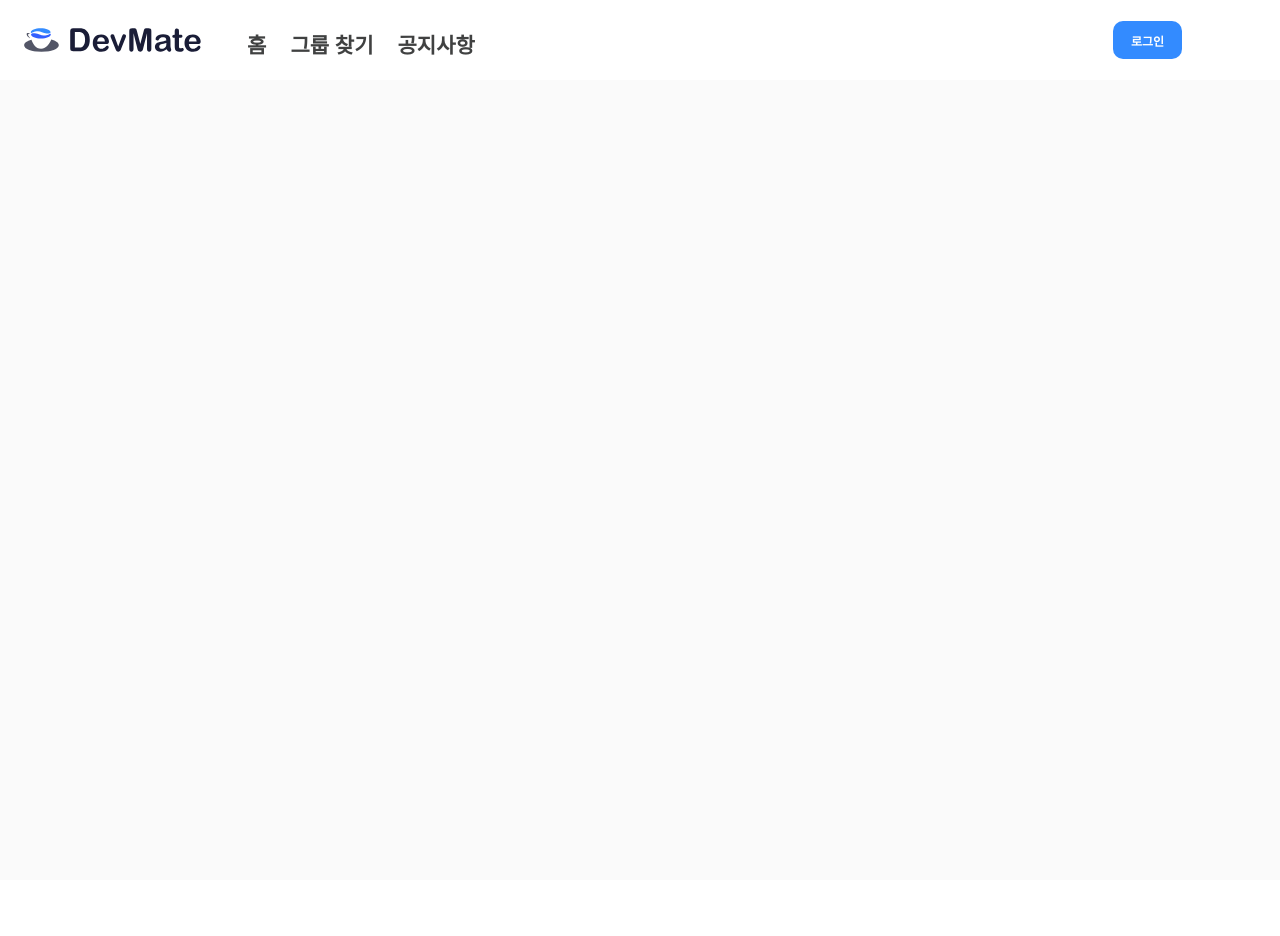
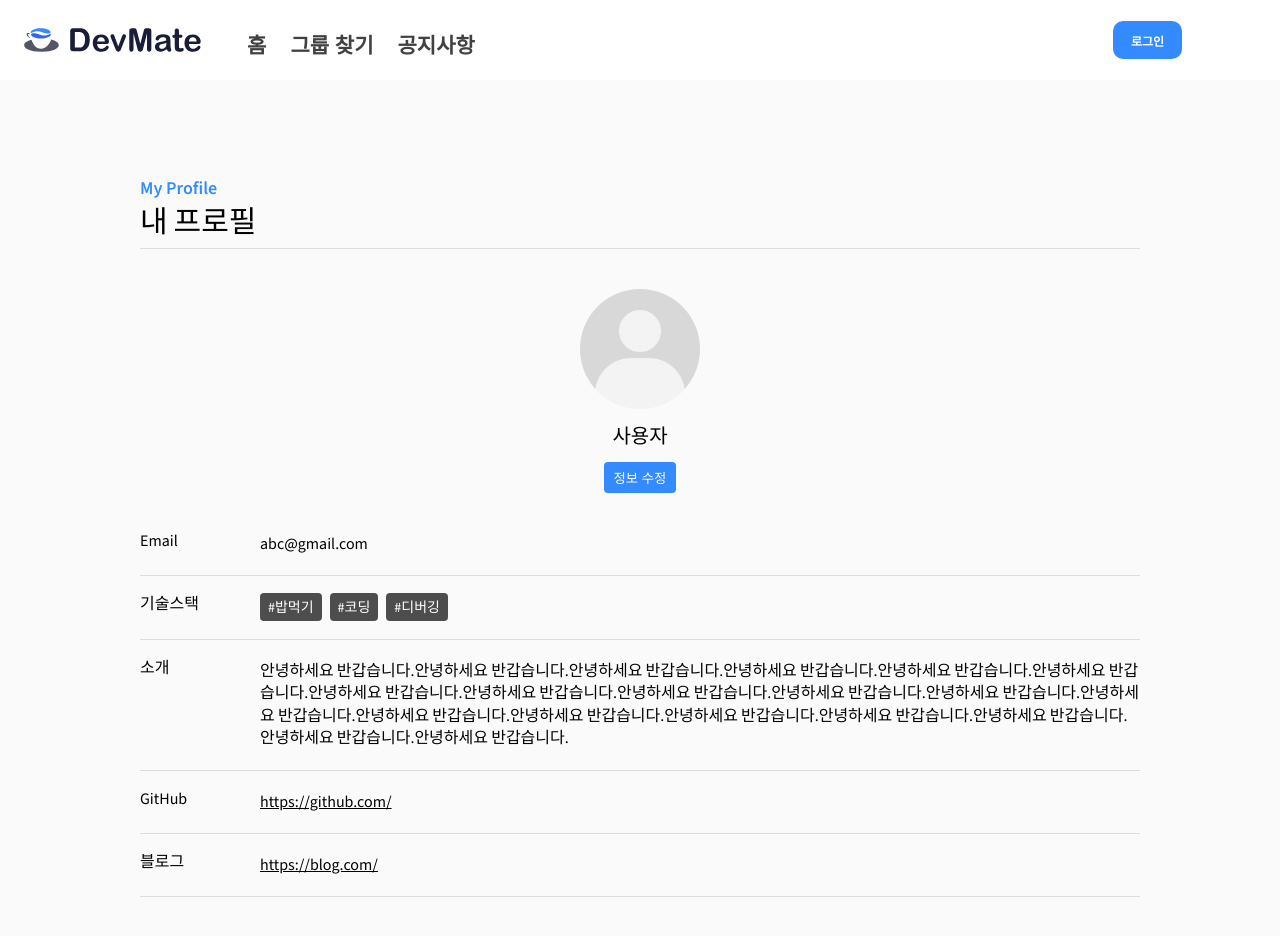
Before and after one commit to lee-sihun/DevMate, a React (Create React App) app: page /profile in a window 1280 px wide. Before the commit this address had no page. Shown: the top 936 px of the page. Before the commit the page ends 880 px from the top, so only its background shows below. Built offline with nearby package versions, Linux system fonts and the light colour scheme; a web font is replaced by a local one.

Commit message:
Fix : 병합 충돌 해결

```diff
--- a/src/App.tsx
+++ b/src/App.tsx
@@ -4,6 +4,7 @@ import Test from './pages/Test';
 import Home from './pages/Home';
 import SignIn from './pages/Auth/SignIn';
 import SignUp from './pages/Auth/SignUp';
+import Profile from './pages/Profile/Profile';
 import Yunha from './pages/Yunha';
 import Sihun from './pages/Sihun';
 import Header from './components/common/Header/Header';
@@ -20,12 +21,12 @@ function App() {
           <Route path="/signin" element={<SignIn />} />
           <Route path="/signup" element={<SignUp />} />
           <Route path="/detail/:id" element={<Detail />} />
+          <Route path="/profile" element={<Profile />} />
           <Route path="/test" element={<Test />} />
           <Route path="/yunha" element={<Yunha />} />
           <Route path="/sihun" element={<Sihun />} />
         </Routes>
       </Main>
-
     </>
   );
 }
--- a/src/pages/Auth/SignIn.tsx
+++ b/src/pages/Auth/SignIn.tsx
@@ -1,6 +1,6 @@
 import React from 'react';
 import googleLogo from 'assets/img/social/google-logo.svg';
-import naverLogo from 'assets/img/social/naver-logo.svg';
+import githubLogo from 'assets/img/social/github-logo.svg';
 import { Form, Fieldset, FormBtn, SocialBtn } from './Auth.styled';
 import { useForm, SubmitHandler } from 'react-hook-form';
 import InputField from '../../components/common/InputField/InputField';
@@ -70,8 +70,8 @@ const SignInForm = () => {
           <p>구글 계정으로 로그인</p>
         </SocialBtn>
         <SocialBtn type="button">
-          <img src={naverLogo} alt="네이버 로고" />
-          <p>네이버 계정으로 로그인</p>
+          <img src={githubLogo} alt="깃허브 로고" />
+          <p>깃허브 계정으로 로그인</p>
         </SocialBtn>
       </Fieldset>
     </Form>
--- /dev/null
+++ b/src/pages/Profile/Profile.tsx
@@ -0,0 +1,156 @@
+import React from 'react';
+import styled from 'styled-components';
+import githubLogo from 'assets/img/social/github-logo.svg';
+import defaultProfile from 'assets/img/default-profile.svg';
+import { Link } from 'react-router-dom';
+
+const Wrapper = styled.div`
+  max-width: 1000px;
+  margin: 0 auto;
+  padding: 20px;
+`;
+
+const PageHeader = styled.header`
+  border-bottom: 1px solid #ddd;
+  padding-bottom: 10px;
+
+  strong {
+    color: var(--blue-regular1);
+    font-weight: 600;
+    font-size: 18px;
+  }
+
+  h2 {
+    font-size: 30px;
+    font-weight: 500;
+    margin-top: 10px;
+  }
+`;
+
+const ProfileContent = styled.section`
+  display: flex;
+  flex-direction: column;
+  align-items: center;
+  padding: 40px 0;
+`;
+
+const ProfileTop = styled.div`
+  text-align: center;
+
+  img {
+    width: 120px;
+    height: 120px;
+    object-fit: cover;
+    border-radius: 50%;
+  }
+
+  h3 {
+    margin: 15px 0;
+    font-size: 20px;
+    font-weight: 500;
+  }
+
+  button {
+    border: none;
+    background-color: var(--blue-regular1);
+    padding: 6px 10px;
+    color: #fff;
+    border-radius: 4px;
+    cursor: pointer;
+  }
+
+  button:hover {
+    background-color: var(--blue-regular2);
+  }
+`;
+
+const ProfileInfo = styled.dl`
+  width: 100%;
+  margin-top: 20px;
+`;
+
+const InfoItem = styled.div`
+  display: flex;
+  padding: 20px 0;
+  border-bottom: 1px solid #ddd;
+
+  dt {
+    width: 120px;
+    font-weight: 500;
+  }
+
+  dd {
+    flex: 1;
+    line-height: 1.4;
+  }
+
+  a {
+    color: inherit;
+  }
+`;
+
+const TechTags = styled.span`
+  background-color: #4d4d4d;
+  color: #fff;
+  border-radius: 4px;
+  padding: 5px 8px 3px;
+  font-size: 14px;
+  margin-right: 8px;
+
+  &:last-child {
+    margin-right: 0;
+  }
+`;
+
+const Profile = () => (
+  <Wrapper>
+    <PageHeader>
+      <strong>My Profile</strong>
+      <h2>내 프로필</h2>
+    </PageHeader>
+    <ProfileContent>
+      <ProfileTop>
+        <img src={defaultProfile} alt="사용자 이미지" />
+        <h3>사용자</h3>
+        <button>정보 수정</button>
+      </ProfileTop>
+      <ProfileInfo>
+        <InfoItem>
+          <dt>Email</dt>
+          <dd>abc@gmail.com</dd>
+        </InfoItem>
+        <InfoItem>
+          <dt>기술스택</dt>
+          <dd>
+            <TechTags>#밥먹기</TechTags>
+            <TechTags>#코딩</TechTags>
+            <TechTags>#디버깅</TechTags>
+          </dd>
+        </InfoItem>
+        <InfoItem>
+          <dt>소개</dt>
+          <dd>
+            안녕하세요 반갑습니다.안녕하세요 반갑습니다.안녕하세요 반갑습니다.안녕하세요 반갑습니다.안녕하세요 반갑습니다.안녕하세요
+            반갑습니다.안녕하세요 반갑습니다.안녕하세요 반갑습니다.안녕하세요 반갑습니다.안녕하세요 반갑습니다.안녕하세요 반갑습니다.안녕하세요
+            반갑습니다.안녕하세요 반갑습니다.안녕하세요 반갑습니다.안녕하세요 반갑습니다.안녕하세요 반갑습니다.안녕하세요 반갑습니다.안녕하세요
+            반갑습니다.안녕하세요 반갑습니다.
+          </dd>
+        </InfoItem>
+        <InfoItem>
+          <dt>GitHub</dt>
+          <dd>
+            <a href="https://github.com/">https://github.com/</a>
+          </dd>
+        </InfoItem>
+        <InfoItem>
+          <dt>블로그</dt>
+          <dd>
+            <a href="https://blog.com/">https://blog.com/</a>
+          </dd>
+        </InfoItem>
+      </ProfileInfo>
+    </ProfileContent>
+  </Wrapper>
+);
+
+export default Profile;
```
